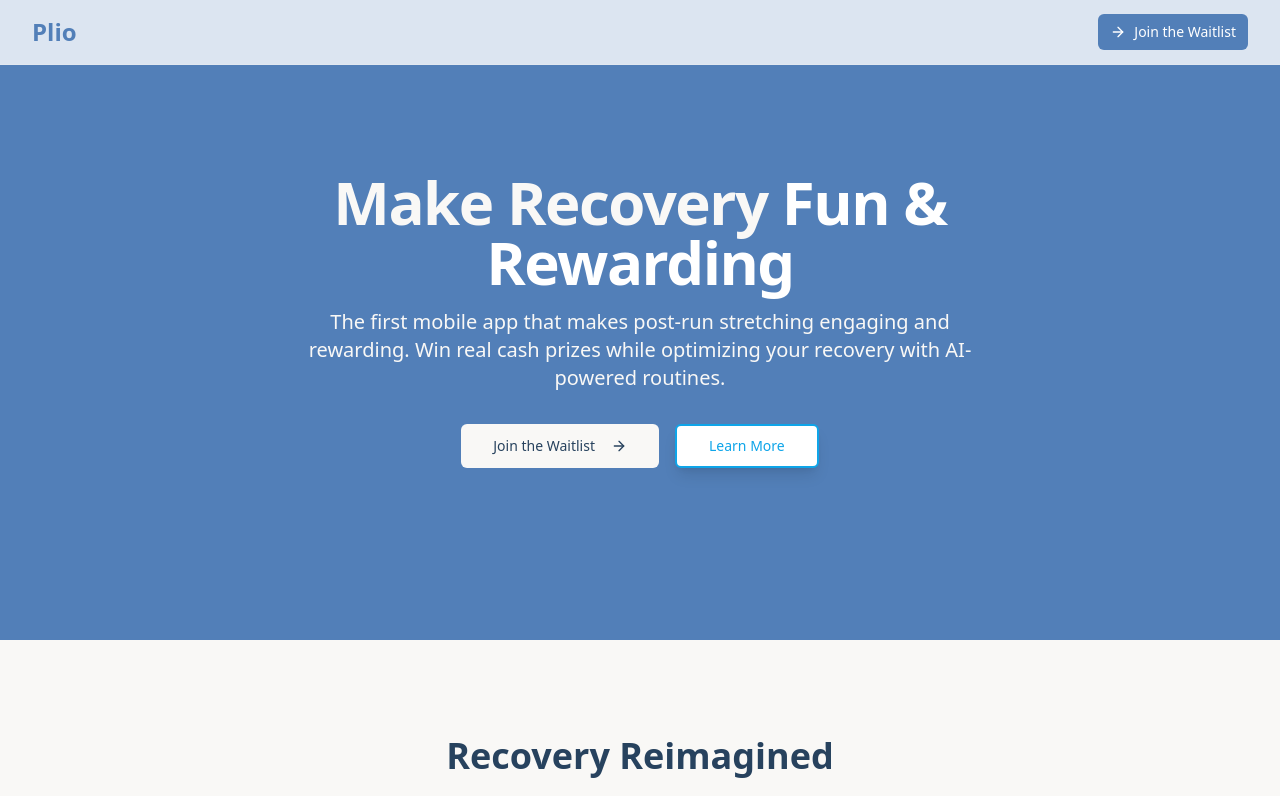
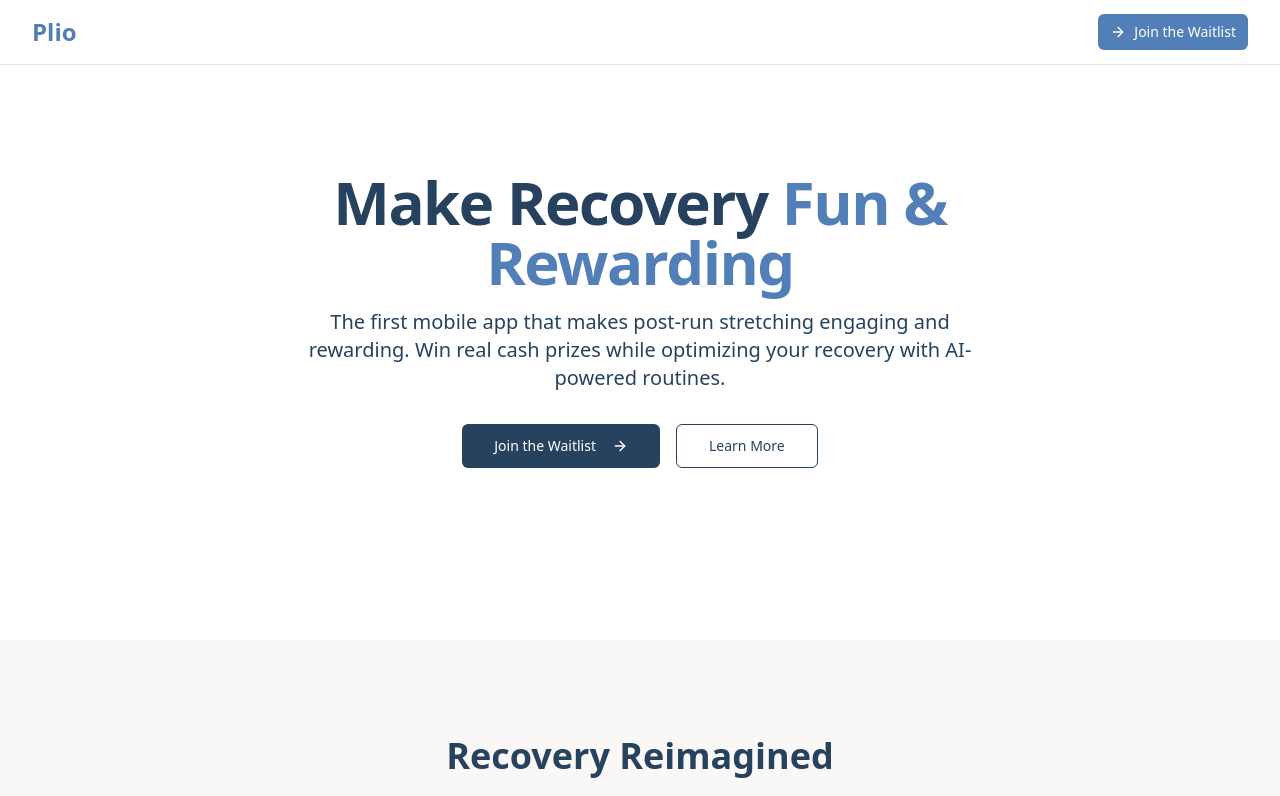
Before and after one commit to kaandincer/achievr, a React (Vite) app: page / in a window 1280 px wide. Shown: the top 796 px of the page. Built offline with nearby package versions, Linux system fonts and the light colour scheme.

Commit message:
Reverted to edit c4f3e1ba-fa47-45f7-a925-c8f7e90bd121: "Change Hero Section Text Colors
Swap the text colors in the Hero section from #527fb8 to #27425e and vice versa.
[skip gpt_engineer]"

```diff
--- a/src/components/landing/Hero.tsx
+++ b/src/components/landing/Hero.tsx
@@ -13,14 +13,14 @@ export const Hero = () => {
   };
 
   return (
-    <section className="min-h-[80vh] flex items-center justify-center px-4 sm:px-6 lg:px-8 bg-[#527fb8]" role="banner">
+    <section className="min-h-[80vh] flex items-center justify-center px-4 sm:px-6 lg:px-8 bg-white" role="banner">
       <div className="max-w-4xl mx-auto text-center space-y-8 animate-fade-up">
         <header className="space-y-4">
-          <h1 className="text-4xl sm:text-5xl lg:text-6xl font-bold tracking-tight text-[#f9f8f6]">
+          <h1 className="text-4xl sm:text-5xl lg:text-6xl font-bold tracking-tight text-[#27425e]">
             Make Recovery{" "}
-            <span className="text-white">Fun & Rewarding</span>
+            <span className="text-[#527fb8]">Fun & Rewarding</span>
           </h1>
-          <p className="text-lg sm:text-xl text-[#f9f8f6] max-w-2xl mx-auto">
+          <p className="text-lg sm:text-xl text-[#27425e] max-w-2xl mx-auto">
             The first mobile app that makes post-run stretching engaging and rewarding.
             Win real cash prizes while optimizing your recovery with AI-powered routines.
           </p>
@@ -28,7 +28,7 @@ export const Hero = () => {
         <nav className="flex flex-col sm:flex-row gap-4 justify-center" aria-label="Primary">
           <Button
             size="lg"
-            className="bg-[#f9f8f6] hover:bg-white text-[#27425e] transition-all duration-300"
+            className="bg-[#27425e] hover:bg-[#527fb8] text-white transition-all duration-300"
             onClick={openSignupDialog}
             aria-label="Join Plio Waitlist"
           >
@@ -38,7 +38,7 @@ export const Hero = () => {
           <Button
             size="lg"
             variant="outline"
-            className="border-2 border-[#0EA5E9] text-[#0EA5E9] hover:bg-[#0EA5E9] hover:text-white font-medium shadow-lg transition-all duration-300"
+            className="border-[#27425e] text-[#27425e] hover:bg-[#27425e] hover:text-white"
             onClick={scrollToFeatures}
             aria-label="Learn More about Plio"
           >
```
